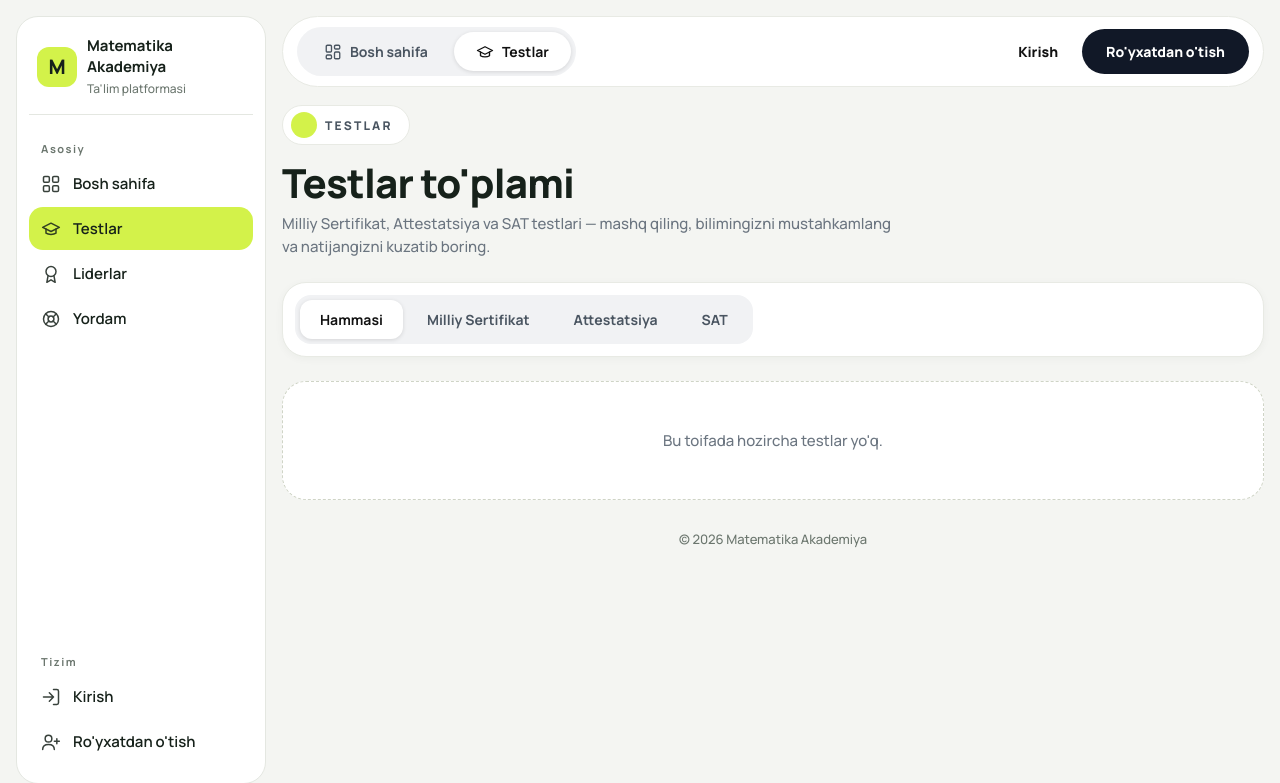
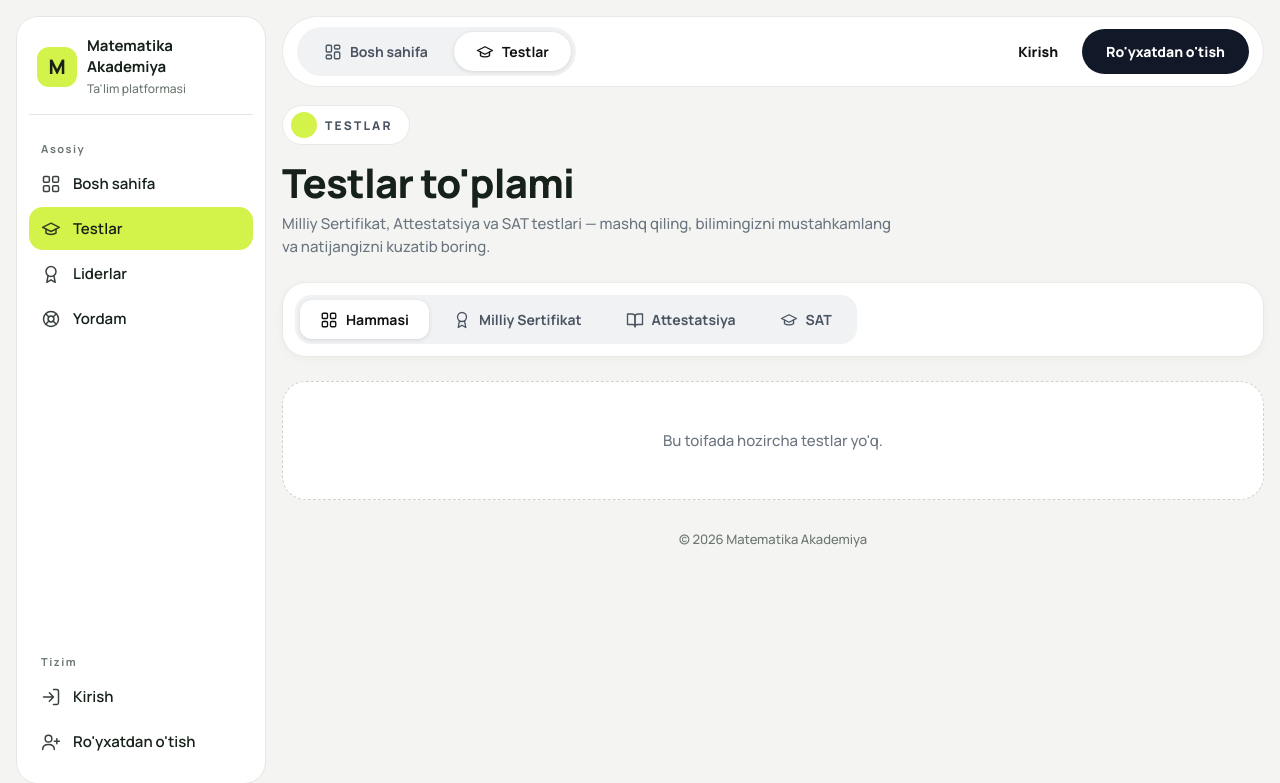
Before and after one commit to rahimjonovabdullo/matematika-akademiya, a Django app: page /testlar/ in a window 1280 px wide. Shown: the top 783 px of the page. Run offline with Django 5.2, Linux system fonts and the light colour scheme; data that the repository does not hold is empty.

Commit message:
Enhance tab layout with icons and flex display

```diff
--- a/academy/templates/academy/tests_list.html
+++ b/academy/templates/academy/tests_list.html
@@ -22,8 +22,9 @@
   .tl-tabs::-webkit-scrollbar { display: none; }
   .tl-tab {
     white-space: nowrap; padding: 10px 20px; border-radius: 12px; font-weight: 700; font-size: 14px;
-    color: #4a5561; text-decoration: none;
+    color: #4a5561; text-decoration: none; display: inline-flex; align-items: center; gap: 8px;
   }
+  .tl-tab .ti { width: 18px; height: 18px; flex: none; fill: none; stroke: currentColor; stroke-width: 1.8; stroke-linecap: round; stroke-linejoin: round; }
   .tl-tab:hover { color: #111; }
   .tl-tab.on { background: #fff; color: #111; box-shadow: 0 1px 4px rgba(0, 0, 0, .12); }
 
@@ -76,10 +77,10 @@
 
   <div class="tl-tabsbox">
     <nav class="tl-tabs">
-      <a class="tl-tab {% if not bolim %}on{% endif %}" href="{% url 'tests_list' %}">Hammasi</a>
-      <a class="tl-tab {% if bolim == 'milliy' %}on{% endif %}" href="{% url 'tests_list' %}?bolim=milliy">Milliy Sertifikat</a>
-      <a class="tl-tab {% if bolim == 'attestatsiya' %}on{% endif %}" href="{% url 'tests_list' %}?bolim=attestatsiya">Attestatsiya</a>
-      <a class="tl-tab {% if bolim == 'sat' %}on{% endif %}" href="{% url 'tests_list' %}?bolim=sat">SAT</a>
+      <a class="tl-tab {% if not bolim %}on{% endif %}" href="{% url 'tests_list' %}"><svg class="ti" viewBox="0 0 24 24" aria-hidden="true"><rect x="3" y="3" width="7" height="7" rx="1.5"/><rect x="14" y="3" width="7" height="7" rx="1.5"/><rect x="3" y="14" width="7" height="7" rx="1.5"/><rect x="14" y="14" width="7" height="7" rx="1.5"/></svg>Hammasi</a>
+      <a class="tl-tab {% if bolim == 'milliy' %}on{% endif %}" href="{% url 'tests_list' %}?bolim=milliy"><svg class="ti" viewBox="0 0 24 24" aria-hidden="true"><circle cx="12" cy="8" r="6"/><path d="M15.5 13.5 17 22l-5-3-5 3 1.5-8.5"/></svg>Milliy Sertifikat</a>
+      <a class="tl-tab {% if bolim == 'attestatsiya' %}on{% endif %}" href="{% url 'tests_list' %}?bolim=attestatsiya"><svg class="ti" viewBox="0 0 24 24" aria-hidden="true"><path d="M2 4h6a4 4 0 0 1 4 4v13a3 3 0 0 0-3-3H2z"/><path d="M22 4h-6a4 4 0 0 0-4 4v13a3 3 0 0 1 3-3h7z"/></svg>Attestatsiya</a>
+      <a class="tl-tab {% if bolim == 'sat' %}on{% endif %}" href="{% url 'tests_list' %}?bolim=sat"><svg class="ti" viewBox="0 0 24 24" aria-hidden="true"><path d="M22 10 12 5 2 10l10 5 10-5z"/><path d="M6 12v5c3 2 9 2 12 0v-5"/></svg>SAT</a>
     </nav>
   </div>
 
```
